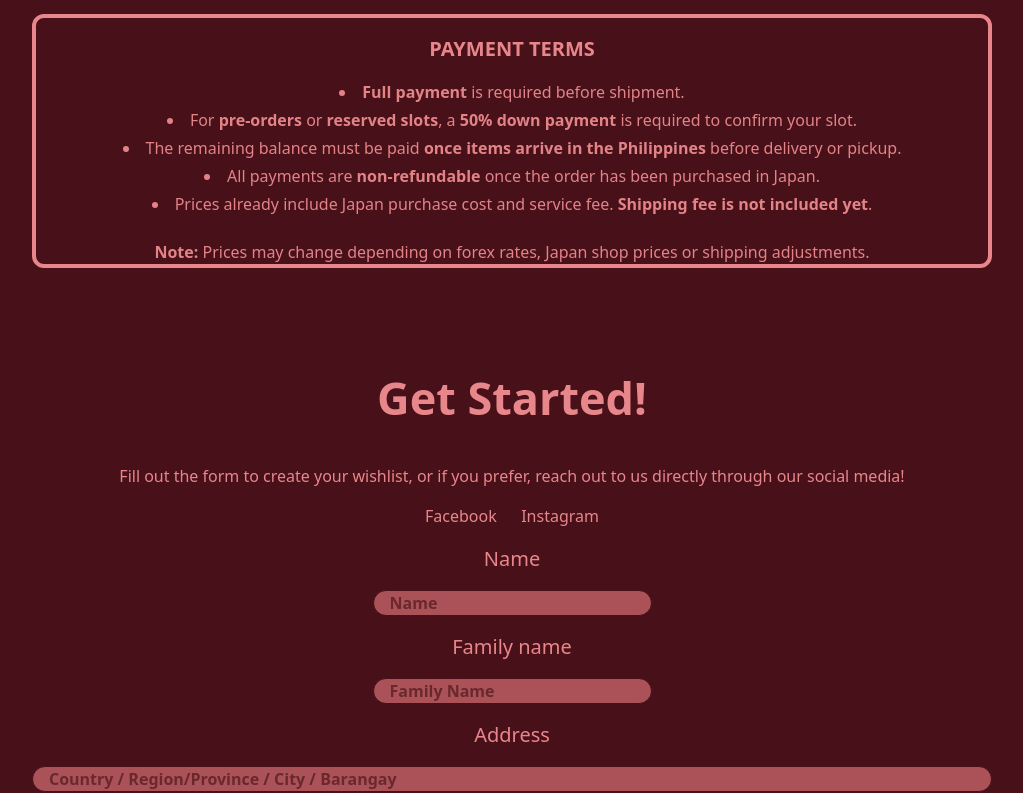
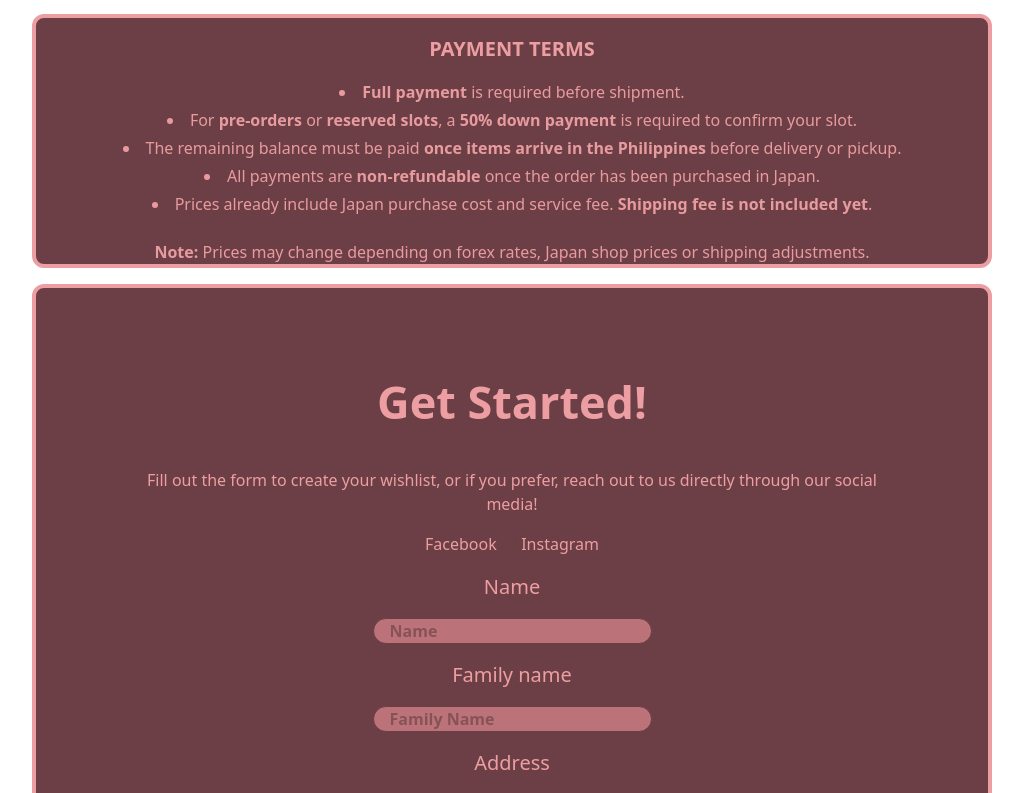
Before and after one commit to wattakeshi/Japan-paBUYan, a React (Vite) app: page /SignUP in a window 1280 px wide. Shown: the part 718-1511 px from the top of the page, without its empty margins (128-1151 px from the left). Built offline with nearby package versions, Linux system fonts and the light colour scheme.

Commit message:
add sakurabackground

```diff
--- a/src/Components/ClientForm.jsx
+++ b/src/Components/ClientForm.jsx
@@ -51,7 +51,7 @@ const ClientForm = () => {
 
     };
   return (
-    <div className=' bg-cor2 h-[740px] w-full py-12 '>
+     <div className='border-4 rounded-xl m-4 border-cor5 px-4 mx-4 md:w-3/4 md:mx-auto py-12 bg-cor2 opacity-80'>
        <h1 className='py-8 w-3/4 mx-auto font-bold text-cor5 text-center text-[45px]'> Get Started!</h1>
 
       <p className='pb-4 w-4/5 mx-auto text-cor5 text-center text-[16px]'> Fill out the form to create your wishlist, or if you prefer,
--- a/src/Components/FacebookPost.jsx
+++ b/src/Components/FacebookPost.jsx
@@ -23,14 +23,15 @@ const FacebookPost =  () => {
 
   return (
 <div className='flex flex-wrap justify-center gap-6 p-4'>
+
+
   <div className="relative overflow-hidden border-4 border-cor5 rounded-xl
-                  w-[320px] h-[480px]
+                  w-[320px] h-[450px]
                   sm:w-[500px] sm:h-[700px] ">
-
-    <div className="absolute top-0 left-1/2 -translate-x-1/2 origin-top
+    <div className="absolute top-0 left-1/2 -translate-x-1/2 origin-top bg-white
                     scale-[0.64] sm:scale-100 w-[500px] h-full">
       <iframe
-        src="https://www.facebook.com/plugins/post.php?href=https%3A%2F%2Fwww.facebook.com%2Fjapanpabuyan%2Fposts%2Fpfbid0oKVca9RKWmdwa7Jf5M2zBYn5Nks2dw8LNateCHPeqtArSnoBniFamjzjC2jwygukl&show_text=true&width=500"
+        src="https://www.facebook.com/plugins/post.php?href=https%3A%2F%2Fwww.facebook.com%2Fjapanpabuyan%2Fposts%2Fpfbid027iux72CXPwyBR7i9HxzbiPfTYaUjKaDHrsaMd8MktDuUUTCrDuq71Ak6KEeTGSfBl&show_text=true&width=500"
         className="w-full min-h-[700px]"
         allowFullScreen={true}
         allow="autoplay; clipboard-write; encrypted-media; picture-in-picture; web-share"
@@ -38,6 +39,9 @@ const FacebookPost =  () => {
     </div>
   </div>
 
+
+    {/* teste */}
+
 </div>
   )
 }
--- a/src/Pages/PabuyanNews.jsx
+++ b/src/Pages/PabuyanNews.jsx
@@ -1,12 +1,11 @@
 import React, { useEffect, useState } from 'react'
 import NavBar from '../Components/Layout/NavBar';
-import banner from "../assets/images/banner.png"
 import FacebookPost from '../Components/FacebookPost';
 import Footer from '../Components/Layout/Footer';
 const Categories = () => {
 
   return (
-    <div>
+    <div className='min-h-screen w-full bg-[url("../../src/assets/images/sakurabg.png")] '>
     <NavBar />
      <FacebookPost />
      <Footer />
--- a/src/Pages/SignUP.jsx
+++ b/src/Pages/SignUP.jsx
@@ -5,8 +5,8 @@ import ClientForm from '../Components/ClientForm'
 
 const SignUP = () => {
   return (
-    <div className='bg-cor2 pt-[20px]'>
-     <div className='border-4 rounded-xl m-4 border-cor5 px-4 mx-4 md:w-3/4 md:mx-auto py-12 bg-cor2'>
+    <div className='min-h-screen w-full bg-[url("../../src/assets/images/sakurabg.png")] pt-[20px]'>
+     <div className='border-4 rounded-xl m-4 border-cor5 px-4 mx-4 md:w-3/4 md:mx-auto py-12 bg-cor2 opacity-80'>
       {/* need to ask the client details about how it works, writing examples in portuguese for faster typing/ */}
       <h1 className=" w-3/4 mx-auto font-bold text-cor5 text-center text-[20px]">Welcome to PaBUYan! </h1>
         <p className=' text-cor5 opacity-97 text-[16px] md:text-center'>We are here to make your shopping experience in Japan easier, cheaper, and more personal. Our goal is to bring the best Japanese products directly to your doorstep in the Philippines. </p>
@@ -33,7 +33,7 @@ const SignUP = () => {
 
 
       {/* PAYMENT TERMS */}
-      <div className='border-4 rounded-xl m-4 border-cor5 px-4 mx-4 md:w-3/4 md:mx-auto'>
+      <div className='border-4 rounded-xl m-4 border-cor5 px-4 mx-4 md:w-3/4 md:mx-auto bg-cor2  opacity-80'>
       <h1 className="pt-4 w-3/4 mx-auto font-bold text-cor5 text-center text-[20px]">PAYMENT TERMS</h1>
       <ul className='list-inside list-disc pt-4'>
         <li className='pb-1 text-cor5 opacity-97 text-[16px] md:text-center'><strong>Full payment</strong> is required before shipment.</li>
```
Also changed, not shown: src/assets/images/sakurabg.png (added).
